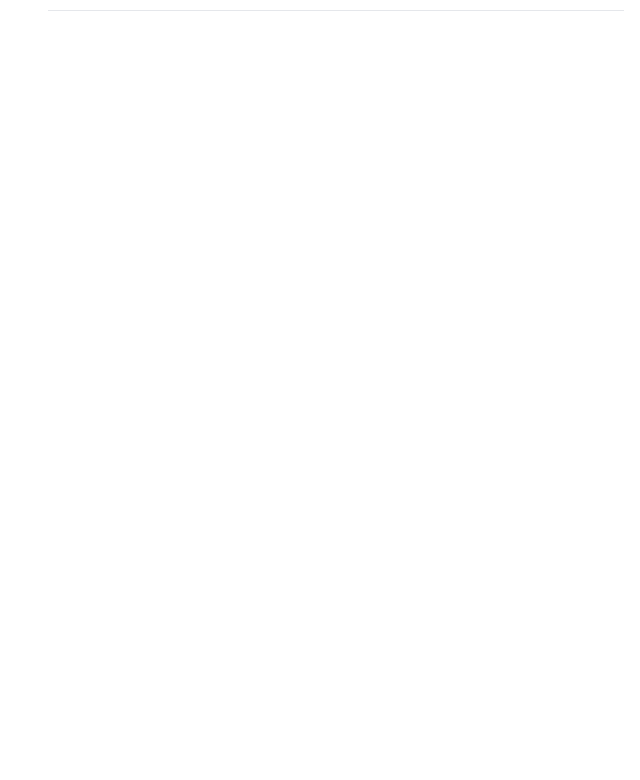
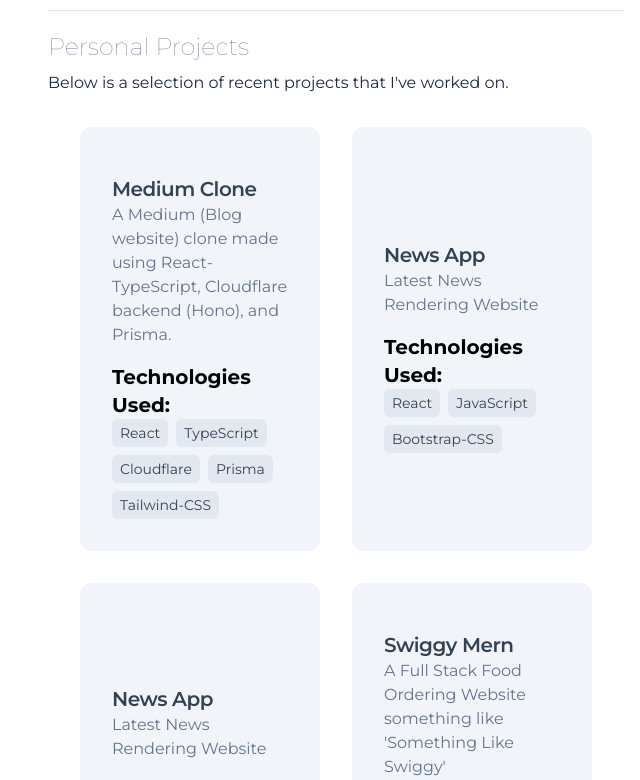
Before and after one commit to bajshorya/Portfolio, a React (Vite) app: page / in a window 1280 px wide. Shown: the part 440-1220 px from the top of the page, without its empty margins (304-944 px from the left). Before the commit the page ends 800 px from the top, so only its background shows below. Built offline with nearby package versions, Linux system fonts and the light colour scheme.

Commit message:
added some projects list cards

```diff
--- /dev/null
+++ b/src/Components/ProjectCard.jsx
@@ -0,0 +1,36 @@
+import React from "react";
+import { Link } from "react-router-dom";
+import projects from "./projects.json";
+
+export const ProjectCard = () => {
+  return (
+    <div className="p-8">
+      <div className="grid grid-cols-1 sm:grid-cols-1 lg:grid-cols-2 gap-8">
+        {projects.map((project) => (
+          <Link
+            key={project.id}
+            className="flex flex-col justify-center bg-slate-100 hover:bg-slate-300 transition-colors rounded-xl p-8"
+            to={project.link}
+          >
+            <div className="relative rounded-xl mb-4 shadow-project"></div>
+            <h3 className="text-slate-700 font-semibold tracking-tight text-xl">
+              {project.name}
+            </h3>
+            <p className="text-slate-500 text-base">{project.description}</p>
+            <h3 className="font-bold text-xl mt-4">Technologies Used:</h3>
+            <div className="flex flex-wrap gap-2">
+              {project.technologies.map((tech, index) => (
+                <span
+                  key={index}
+                  className="bg-slate-200 text-slate-700 px-2 py-1 rounded-md text-sm"
+                >
+                  {tech}
+                </span>
+              ))}
+            </div>
+          </Link>
+        ))}
+      </div>
+    </div>
+  );
+};
--- /dev/null
+++ b/src/Components/ProjectSection.jsx
@@ -0,0 +1,16 @@
+import React from "react";
+import { ProjectCard } from "./ProjectCard";
+
+export const ProjectSection = () => {
+  return (
+    <div className="mt-5">
+      <div className="text-2xl text-slate-500 font-thin mt-2">
+        Personal Projects
+      </div>
+      <div className="text-slate-800  mt-2">
+        Below is a selection of recent projects that I've worked on.
+      </div>
+      <ProjectCard />
+    </div>
+  );
+};
--- /dev/null
+++ b/src/Components/projects.json
@@ -0,0 +1,46 @@
+[
+  {
+    "id": 1,
+    "name": "Medium Clone",
+    "description": "A Medium (Blog website) clone made using React-TypeScript, Cloudflare backend (Hono), and Prisma.",
+    "technologies": [
+      "React",
+      "TypeScript",
+      "Cloudflare",
+      "Prisma",
+      "Tailwind-CSS"
+    ],
+    "link": "https://medium-two-phi.vercel.app",
+    "github": "https://github.com/bajshorya/Medium.git"
+  },
+  {
+    "id": 2,
+    "name": "News App",
+    "description": "Latest News Rendering Website ",
+    "technologies": ["React", "JavaScript", "Bootstrap-CSS"],
+    "link": "https://medium-two-phi.vercel.app",
+    "github": "https://github.com/bajshorya/Medium.git"
+  },
+  {
+    "id": 2,
+    "name": "News App",
+    "description": "Latest News Rendering Website ",
+    "technologies": ["React", "JavaScript", "Bootstrap-CSS"],
+    "link": "",
+    "github": "https://github.com/bajshorya/NewsApp.git"
+  },
+  {
+    "id": 3,
+    "name": "Swiggy Mern",
+    "description": "A Full Stack Food Ordering Website something like 'Something Like Swiggy'",
+    "technologies": [
+      "React",
+      "JavaScript",
+      "ExpressJs",
+      "NodeJs",
+      "Bootstrap-CSS"
+    ],
+    "link": "",
+    "github": "https://github.com/bajshorya/SwiggyMern.git"
+  }
+]
--- a/src/pages/Home.jsx
+++ b/src/pages/Home.jsx
@@ -1,6 +1,7 @@
 import React from "react";
 import { IntroCard } from "../Components/IntroCard";
 import { Navbar } from "../Components/Navbar";
+import { ProjectSection } from "../Components/ProjectSection";
 
 export const Home = () => {
   return (
@@ -8,6 +9,7 @@
       <div className="max-w-2xl lg:max-w-xl mx-auto">
         <Navbar />
         <IntroCard />
+        <ProjectSection />
       </div>
     </div>
   );
```
